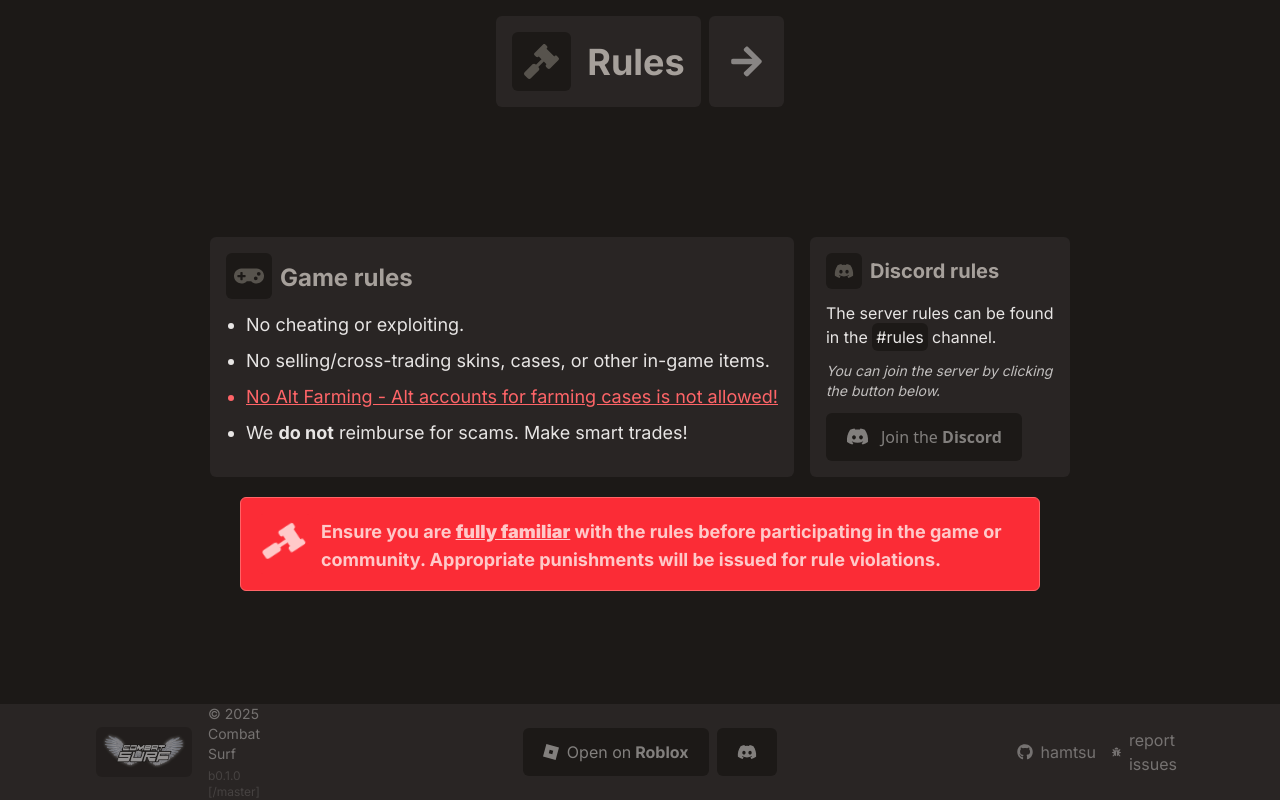
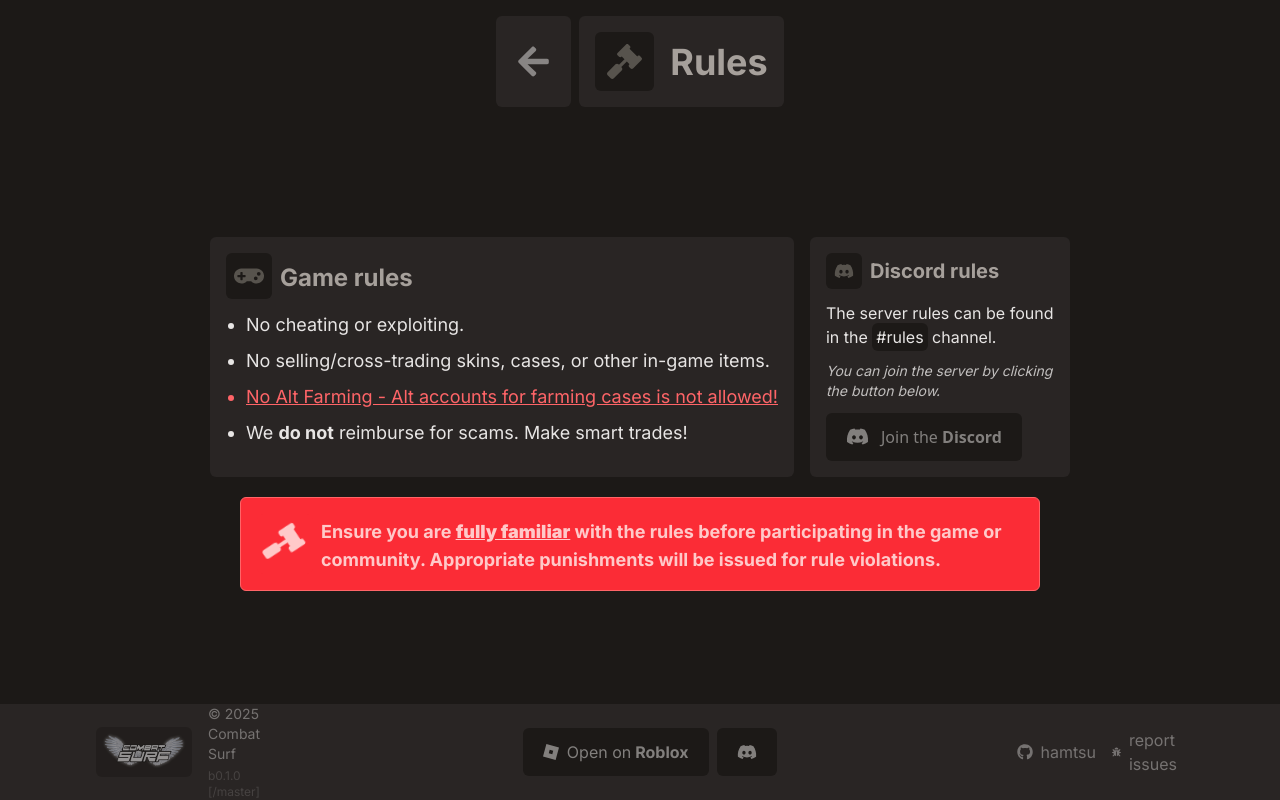
Before and after one commit to hamtsu/combat-surf-web, a Next.js app: page /rules in a window 1280 px wide. Built offline with nearby package versions, Linux system fonts and the light colour scheme.

Commit message:
update: rules page header

```diff
--- a/src/app/rules/page.tsx
+++ b/src/app/rules/page.tsx
@@ -3,8 +3,8 @@
 import Button from "@/components/Button";
 import Tooltip from "@/components/Tooltip";
 import { useRouter } from "next/navigation";
-import React, { useEffect } from "react";
-import { FaArrowRight, FaDiscord, FaGamepad, FaGavel } from "react-icons/fa";
+import React from "react";
+import { FaArrowLeft, FaDiscord, FaGamepad, FaGavel } from "react-icons/fa";
 
 const Page = () => {
   const router = useRouter();
@@ -12,24 +12,24 @@ const Page = () => {
   return (
     <div className="overflow-y-scroll h-full flex flex-col items-center pb-24">
       <div className="flex gap-2 my-4">
+        <Tooltip text="Back to Home" position="bottom">
+          <Button
+            onClick={() => router.push("/")}
+            className="px-5 py-3 flex bg-stone-800 hover:bg-teal-500-600 hover:text-stone-200 transition-colors h-full rounded-lg text-stone-200/50 group"
+          >
+            <FaArrowLeft
+              size={35}
+              className="group-hover:animate-bounce-left"
+            />
+          </Button>
+        </Tooltip>
+
         <div className="flex items-center justify-between text-4xl p-4 gap-4 bg-stone-800 rounded-md">
           <div className="rounded-md bg-stone-900 p-3">
             <FaGavel size={35} className="fill-stone-600 " />
           </div>
           <h1 className="text-stone-400 font-bold">Rules</h1>
         </div>
-
-        <Tooltip text="Back to Home" position="bottom">
-          <Button
-            onClick={() => router.push("/")}
-            className="px-5 py-3 flex bg-stone-800 hover:bg-teal-500-600 hover:text-stone-200 transition-colors h-full rounded-lg text-stone-200/50 group"
-          >
-            <FaArrowRight
-              size={35}
-              className="group-hover:animate-bounce-right"
-            />
-          </Button>
-        </Tooltip>
       </div>
 
       <div className="my-auto">
```
Also changed, not shown: 1 other file (tests, documents, lock files or other folders).
